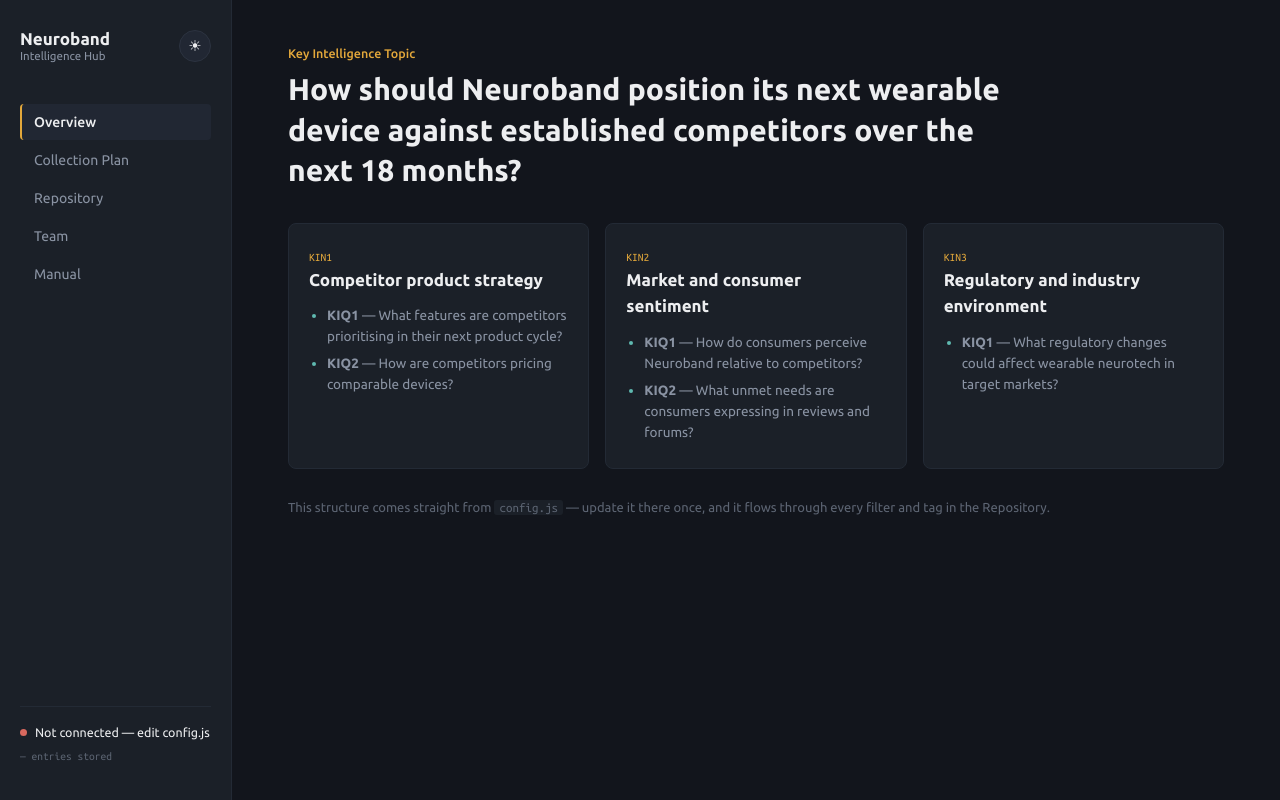
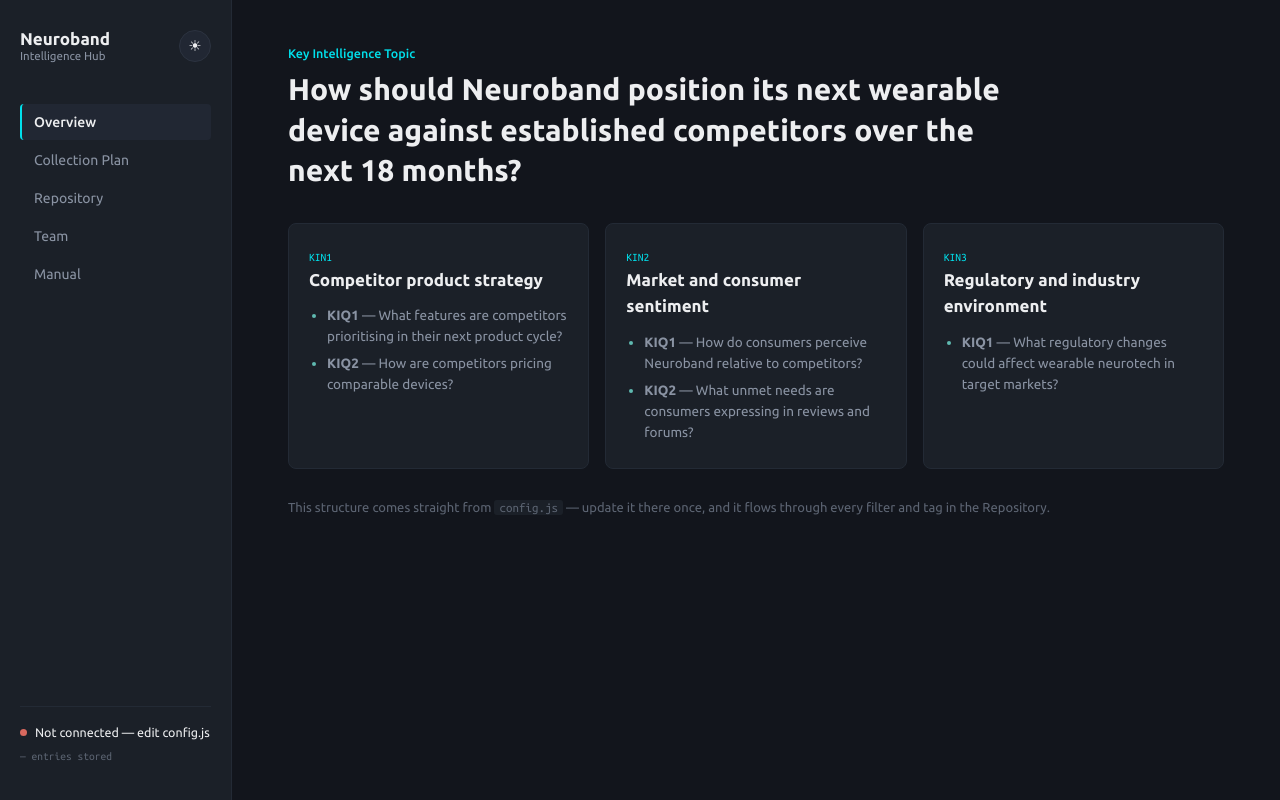
Before and after one commit to FixerCtrl/Neuroband-Intelligence-Hub, a plain HTML site: page index.html in a window 1280 px wide. Both pictures are taken after a click on the button "Toggle light/dark mode". Drawn offline with nearby package versions, Linux system fonts and the light colour scheme.

```diff
--- a/style.css
+++ b/style.css
@@ -31,7 +31,7 @@
   --text: #EDEEF0;
   --text-muted: #8A93A3;
   --text-faint: #5C6472;
-  --amber: #E3A83B;
+  --amber: #00E0EC;
   --amber-dim: #7A5A22;
   --cyan: #5FB9B0;
   --cyan-dim: #2E4E4A;
```
